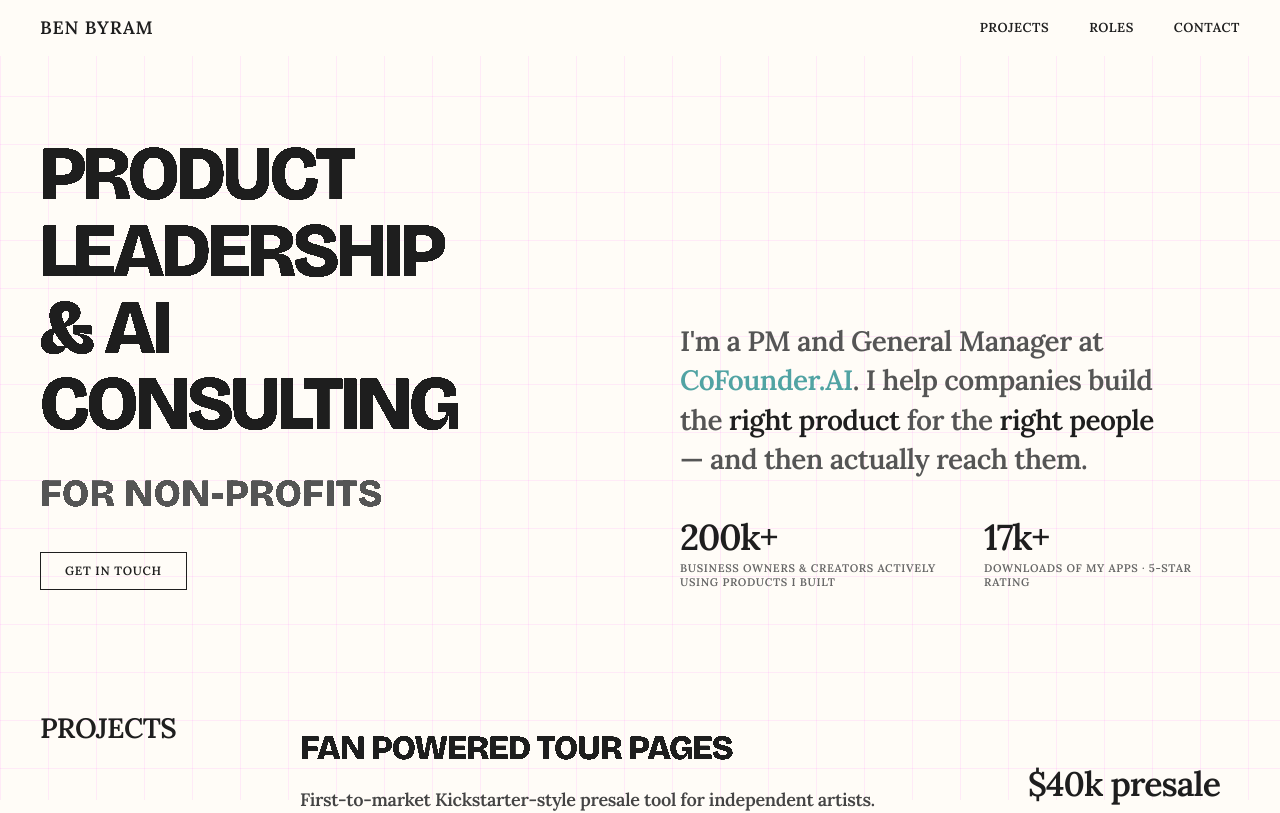
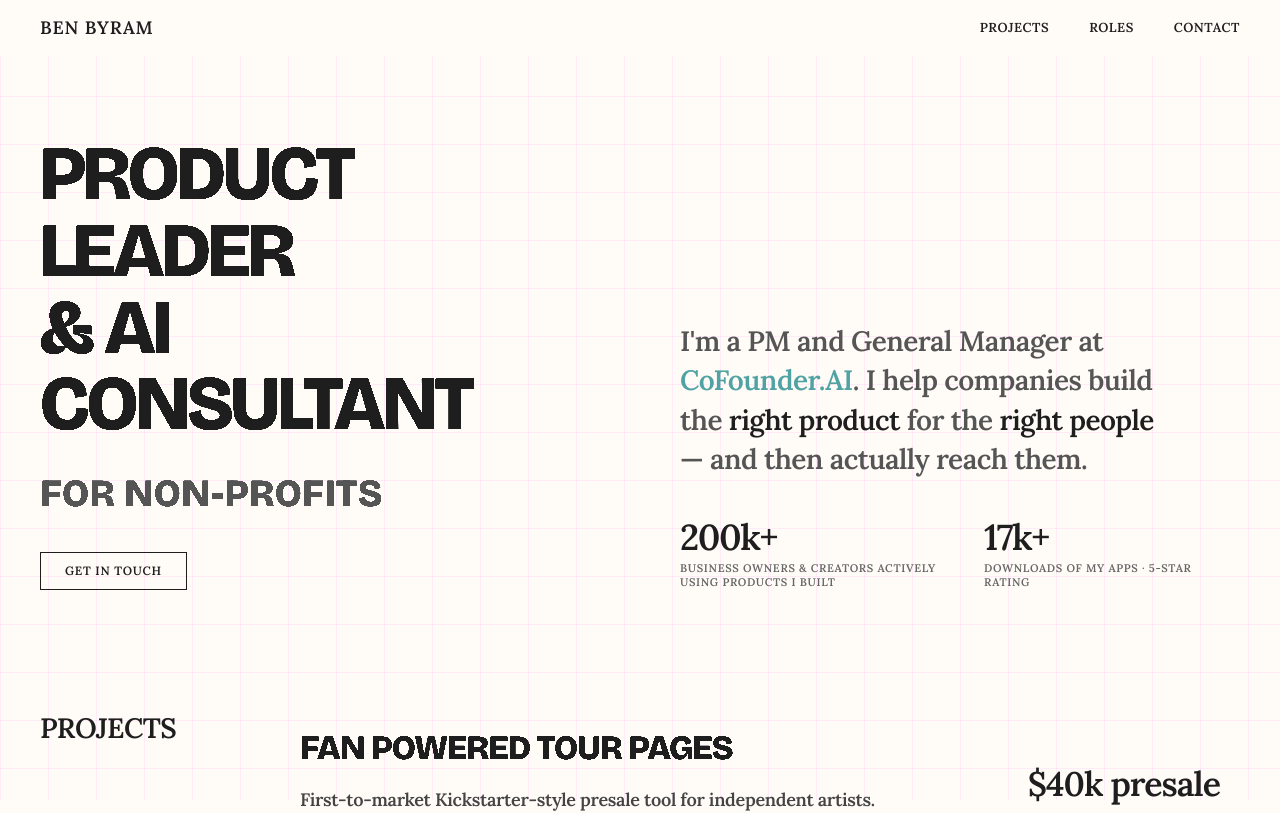
Before and after one commit to benbyram/portfolio, a Next.js app: page / in a window 1280 px wide. Shown: the top 813 px of the page. Built offline with nearby package versions, Linux system fonts and the light colour scheme.

Commit message:
Update headline to 'Product Leader & AI Consultant'
Co-Authored-By: Claude Sonnet 4.6 <noreply@anthropic.com>

```diff
--- a/src/app/page.tsx
+++ b/src/app/page.tsx
@@ -144,7 +144,7 @@ export default function Home() {
               letterSpacing: "-0.04em",
               margin: "0 0 32px 0",
             }}>
-              Product<br />Leadership<br />&amp; AI<br />Consulting
+              Product<br />Leader<br />&amp; AI<br />Consultant
               <br />
               <span style={{
                 fontSize: "0.5em",
```
